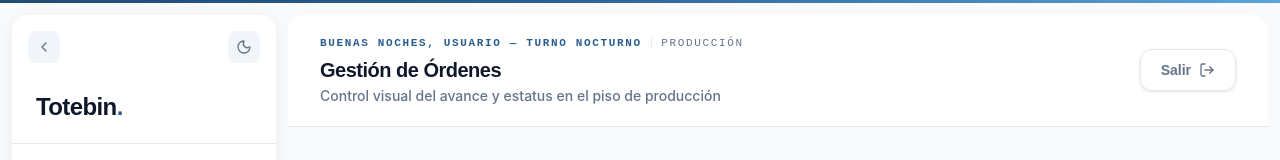
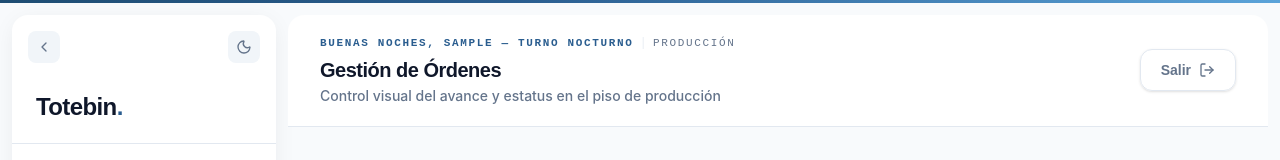
Before and after one commit to CaracheoAdan/servicio-al-cliente-frontend, a React (Vite) app: page /orders in a window 1280 px wide. Shown: the top 160 px of the page. Built offline with nearby package versions, Linux system fonts and the light colour scheme; no server answers; sample sign-in values are in the browser's storage.

Commit message:
fix: read user from totebin_user object in Header

```diff
--- a/src/shared/layout/Header.tsx
+++ b/src/shared/layout/Header.tsx
@@ -45,7 +45,13 @@ export function Header() {
     return 'Turno Nocturno';
   };
 
-  const userName = localStorage.getItem('totebin_user_name') || 'Usuario';
+  let user = null;
+  try {
+    const stored = localStorage.getItem('totebin_user');
+    if (stored) user = JSON.parse(stored);
+  } catch(e) {}
+
+  const userName = user?.firstName || 'Usuario';
 
   return (
     <header className="dashboard-header bg-white border-b border-[#E2E8F0] relative shrink-0 transition-colors duration-300">
```
